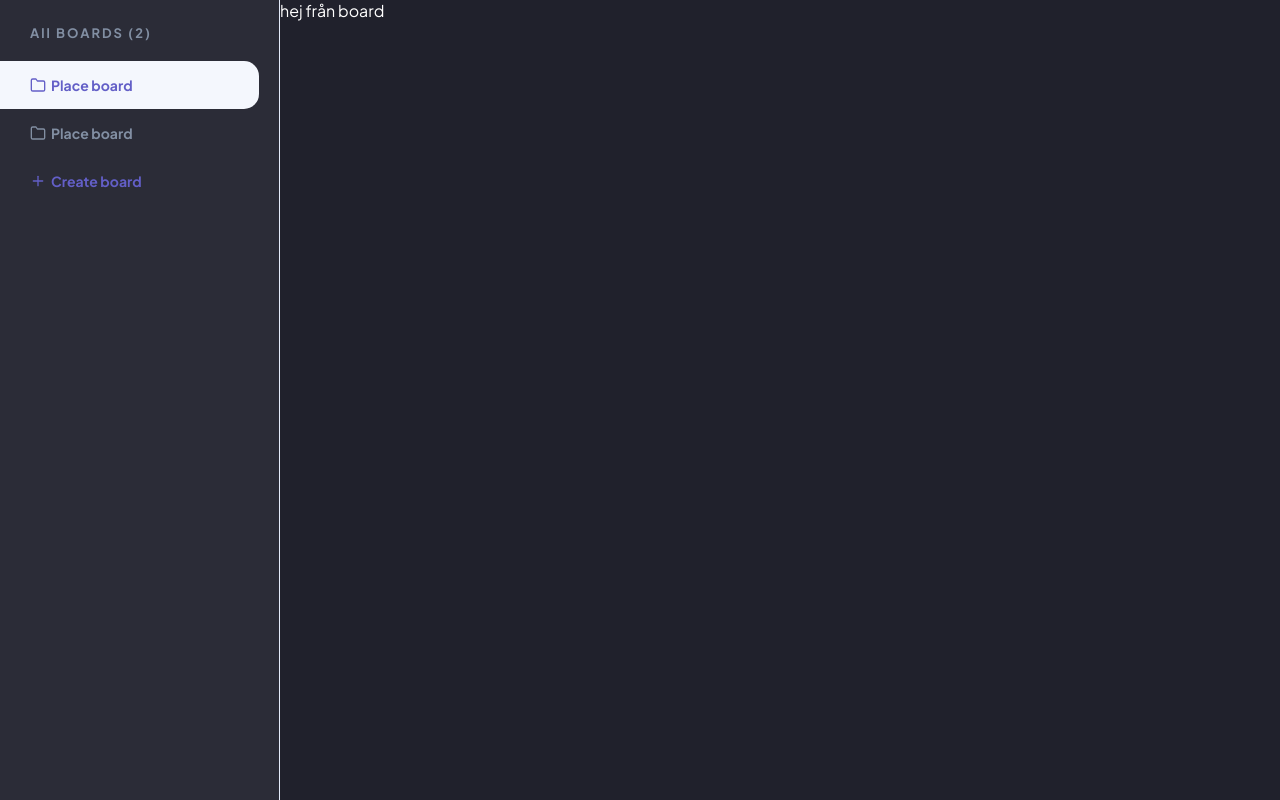
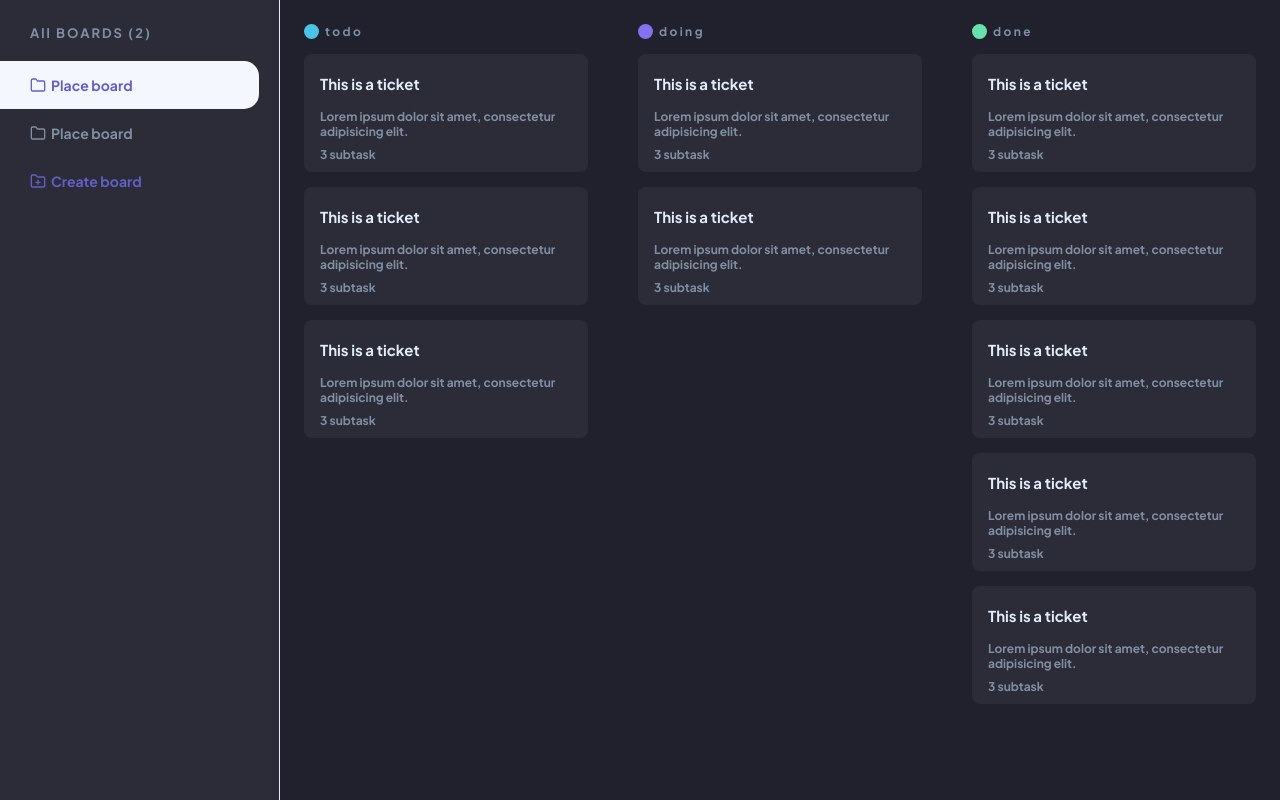
Before and after one commit to eliaskih/kanban-board, a React (Vite) app: page / in a window 1280 px wide. Built offline with nearby package versions, Linux system fonts and the light colour scheme.

Commit message:
made board

```diff
--- a/src/App.tsx
+++ b/src/App.tsx
@@ -1,11 +1,12 @@
 import React from "react";
+import Board from "./components/Board/Board";
 import Sidebar from "./components/Sidebar/Sidebar";
 
 export default function App() {
   return (
     <div className="main-container">
       <Sidebar />
-      <div>hej från board</div>
+      <Board />
     </div>
   );
 }
--- /dev/null
+++ b/src/components/Board/Board.scss
@@ -0,0 +1,44 @@
+.board {
+  padding: 24px;
+  flex: 1;
+  display: grid;
+  grid-template-columns: repeat(auto-fill, minmax(280px, 1fr));
+  gap: 50px;
+
+  .board-title {
+    display: flex;
+    gap: 6px;
+    align-items: center;
+
+    .board-title-icon {
+      width: 15px;
+      height: 15px;
+      gap: 6px;
+      background: blue;
+      border-radius: 50%;
+      &.todo {
+        background-color: #49c4e5;
+      }
+      &.doing {
+        background-color: #8471f2;
+      }
+      &.done {
+        background-color: #67e2ae;
+      }
+    }
+
+    h4 {
+      font-size: 12px;
+      font-weight: 700;
+      letter-spacing: 2.4px;
+      color: var(--text-gray);
+    }
+  }
+
+  .board-column {
+    display: flex;
+    flex-direction: column;
+    gap: 15px;
+    margin-bottom: 10px;
+  }
+}
--- /dev/null
+++ b/src/components/Board/Board.tsx
@@ -0,0 +1,38 @@
+import React from "react";
+import Ticket from "../Ticket/Ticket";
+import "./Board.scss";
+
+export default function Board() {
+  return (
+    <div className="board">
+      <div className="board-column">
+        <div className="board-title">
+          <div className="board-title-icon todo"></div>
+          <h4>todo</h4>
+        </div>
+        <Ticket />
+        <Ticket />
+        <Ticket />
+      </div>
+      <div className="board-column">
+        <div className="board-title">
+          <div className="board-title-icon doing"></div>
+          <h4>doing</h4>
+        </div>
+        <Ticket />
+        <Ticket />
+      </div>
+      <div className="board-column">
+        <div className="board-title">
+          <div className="board-title-icon done"></div>
+          <h4>done</h4>
+        </div>
+        <Ticket />
+        <Ticket />
+        <Ticket />
+        <Ticket />
+        <Ticket />
+      </div>
+    </div>
+  );
+}
--- a/src/components/Sidebar/Sidebar.tsx
+++ b/src/components/Sidebar/Sidebar.tsx
@@ -1,6 +1,6 @@
 import React from "react";
 import "./Sidebar.scss";
-import { Folder, Plus } from "react-feather";
+import { Folder, FolderPlus } from "react-feather";
 
 type Props = {};
 
@@ -18,7 +18,7 @@
           Place board
         </li>
         <li>
-          <Plus />
+          <FolderPlus />
           Create board
         </li>
       </ul>
--- /dev/null
+++ b/src/components/Ticket/Ticket.scss
@@ -0,0 +1,21 @@
+.ticket {
+  background-color: var(--bg-gray);
+  padding: 20px 16px 10px;
+  border-radius: 8px;
+  color: var(--text-gray);
+  display: flex;
+  flex-direction: column;
+  gap: 8px;
+
+  h3 {
+    color: var(--text-lines);
+    font-size: 15px;
+    font-weight: 700;
+    margin-bottom: 8px;
+  }
+
+  p {
+    font-size: 12px;
+    font-weight: 700;
+  }
+}
--- /dev/null
+++ b/src/components/Ticket/Ticket.tsx
@@ -0,0 +1,13 @@
+import React from "react";
+import "./Ticket.scss";
+type Props = {};
+
+export default function Ticket({}: Props) {
+  return (
+    <div className="ticket">
+      <h3>This is a ticket</h3>
+      <p>Lorem ipsum dolor sit amet, consectetur adipisicing elit.</p>
+      <p>3 subtask</p>
+    </div>
+  );
+}
```
